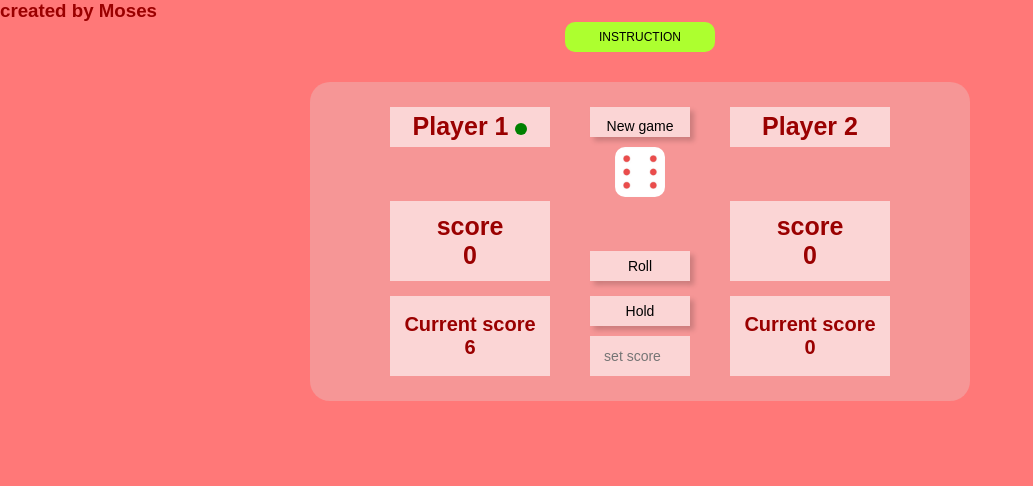
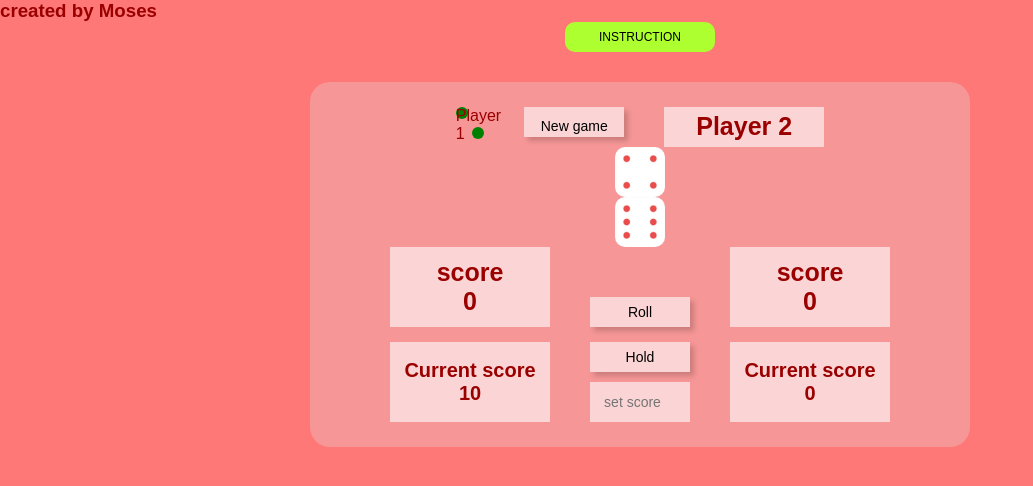
Before and after one commit to kvng24198/JAVASCRIPT-PROJECT--PIG-GAME-, a plain HTML site: page index.html in a window 1280 px wide. Both pictures are taken after a click on the button "Roll". Shown: the whole page, without its empty margins (0-1033 px from the left). Drawn offline with Linux system fonts and the light colour scheme.

Commit message:
dice2 in progress

```diff
--- a/index.html
+++ b/index.html
@@ -41,20 +41,20 @@
 
     <div class="content-box">
       <div class="top-content">
-        <div class="player-0-box">
-          Player 1
+        <div class="player-0-box?">
+          <span class="p-1 dot">Player 1</span>
           <span class="dot active-1"></span>
         </div>
         <button class="restart-box">New game</button>
         <div class="player-1-box">
-          Player 2
+          <span class="p-2">Player 2</span>
           <span class="active-2"></span>
         </div>
       </div>
       <div class="dice-img">
-        <img class="dice-number" src="./img/dice-1.jpg" alt="#" />
-        <!-- <img src="./img/dice-2.jpg" alt="#" />
-        <img src="./img/dice-3.jpg" alt="#" />
+        <img class="dice-number-1" src="./img/dice-1.jpg" alt="#" />
+        <img class="dice-number-2" src="./img/dice-2.jpg" alt="#" />
+        <!-- <img src="./img/dice-3.jpg" alt="#" />
         <img src="./img/dice-4.jpg" alt="#" />
         <img src="./img/dice-5.jpg" alt="#" />
         <img src="./img/dice-6.jpg" alt="#" />
--- a/script.js
+++ b/script.js
@@ -17,6 +17,10 @@ const digit_1 = document.querySelector(".digit-1");
 const score_0 = document.querySelector(".score-0");
 const score_1 = document.querySelector(".score-1");
 const set_score = document.querySelector(".set-score");
+const p_one = document.querySelector(".p-1");
+const p_two = document.querySelector(".p-2");
+const dice_numOne = document.querySelector(".dice-number-1");
+const dice_numTwo = document.querySelector(".dice-number-2");
 diceImg.style.visibility = "hidden";
 // // scores
 // digitOne1.textContent = "0";
@@ -59,17 +63,20 @@ overLay.addEventListener("click", function () {
 //dice roll
 rollBtn.addEventListener("click", function () {
   if (playing === true) {
-    //generate random number
+    // generate random number
     const dice = Math.trunc(Math.random() * 6) + 1;
     console.log(dice);
+    const dice1 = Math.trunc(Math.random() * 6) + 1;
+    console.log(dice1);
     //display the dice
     diceImg.style.visibility = "visible";
-    diceNumber.src = `./img/dice-${dice}.jpg`;
+    dice_numTwo.src = `./img/dice-${dice}.jpg`;
+    dice_numOne.src = `./img/dice-${dice1}.jpg`;
 
     //check if dice value is 1
-    if (dice !== 1) {
+    if (dice !== 1 && dice1 !== 1) {
       //add the dice value to current score
-      currentScore += dice;
+      currentScore += dice1 + dice;
       console.log(currentScore, "current score");
       document.querySelector(`.digit-${activePlayer}`).textContent =
         currentScore;
@@ -132,11 +139,29 @@ function resetScore() {
   // switch the activeplayer to player-1
   activePlayer = 0;
 
+  // make the dice invisible when new game is clicked
+  diceImg.style.visibility = "hidden";
+  // reverse winner to active player when new game is clicked
+  document.querySelector(`.player-0-box`).classList.remove("winner-animation");
+  document.querySelector(`.player-1-box`).classList.remove("winner-animation");
+
+  /*   console.log(document.querySelector(`.p-1`));
+   */
+  /*  document.querySelector(`.p-1`).textContent = "player 1";
+  document.querySelector(`.p-2`).textContent = "player 2"; */
+  console.log(p_one.textContent);
+  document.querySelector(`.player-0-box`).innerHTML = p_one.textContent;
+  document.querySelector(`.player-1-box`).innerHTML = p_two.textContent;
+
+  document.querySelector(`.player-0-box`).innerHTML = activePlayer1.text;
   // add the active dot to player-1
   activePlayer1.classList.add("dot");
   activePlayer2.classList.remove("dot");
-  // make the dice invisible when new game is clicked
-  diceImg.style.visibility = "hidden";
+
+  //set playing to true
+  playing = true;
+  scores = [0, 0];
+  set_score.value = 0;
 }
 
 startBtn.addEventListener("click", resetScore);
--- a/style.css
+++ b/style.css
@@ -176,6 +176,8 @@ li {
 }
 .dice-img {
   visibility: visible;
+  display: flex;
+  flex-direction: column;
 }
 img {
   width: 50px;
```
